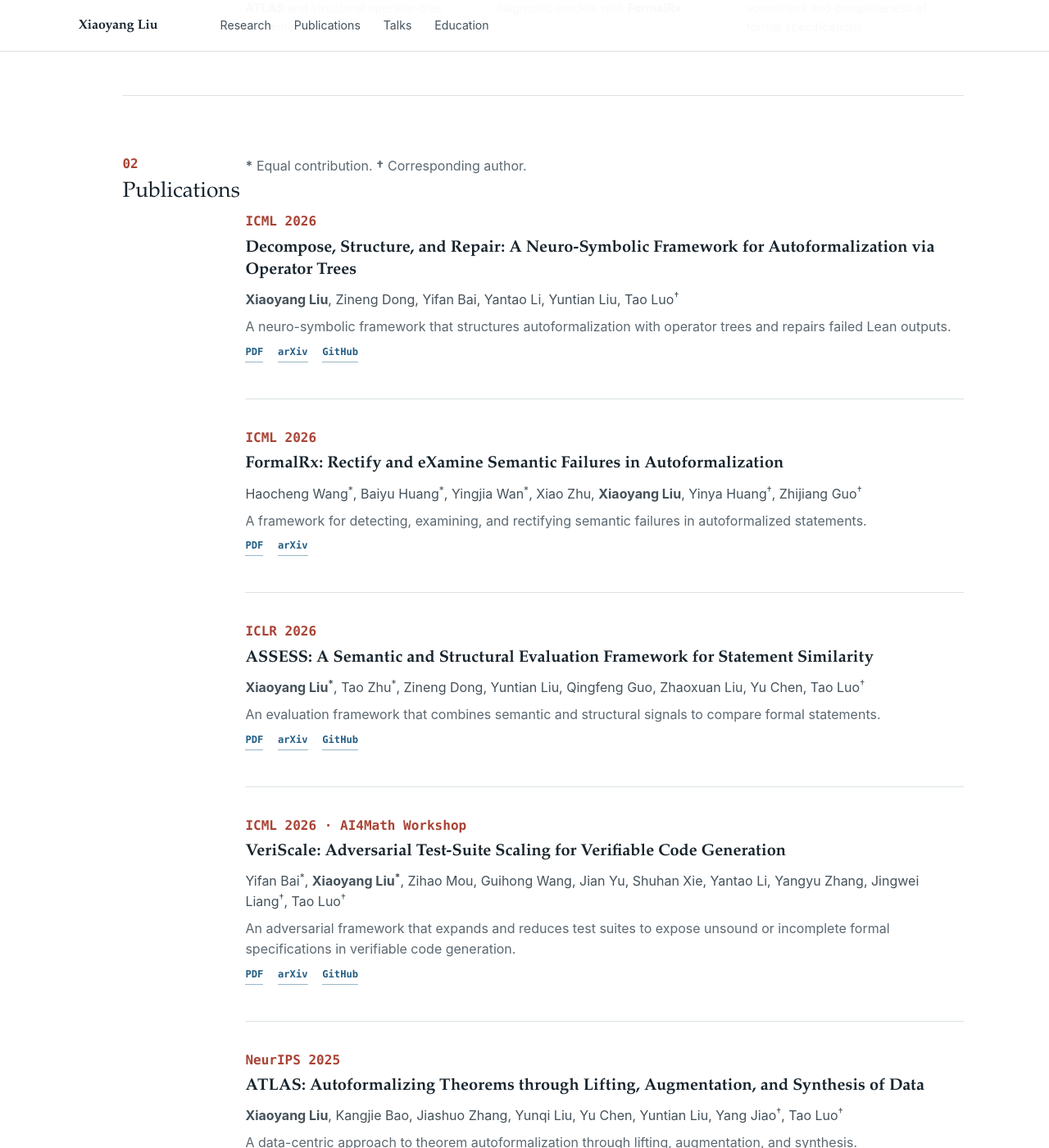
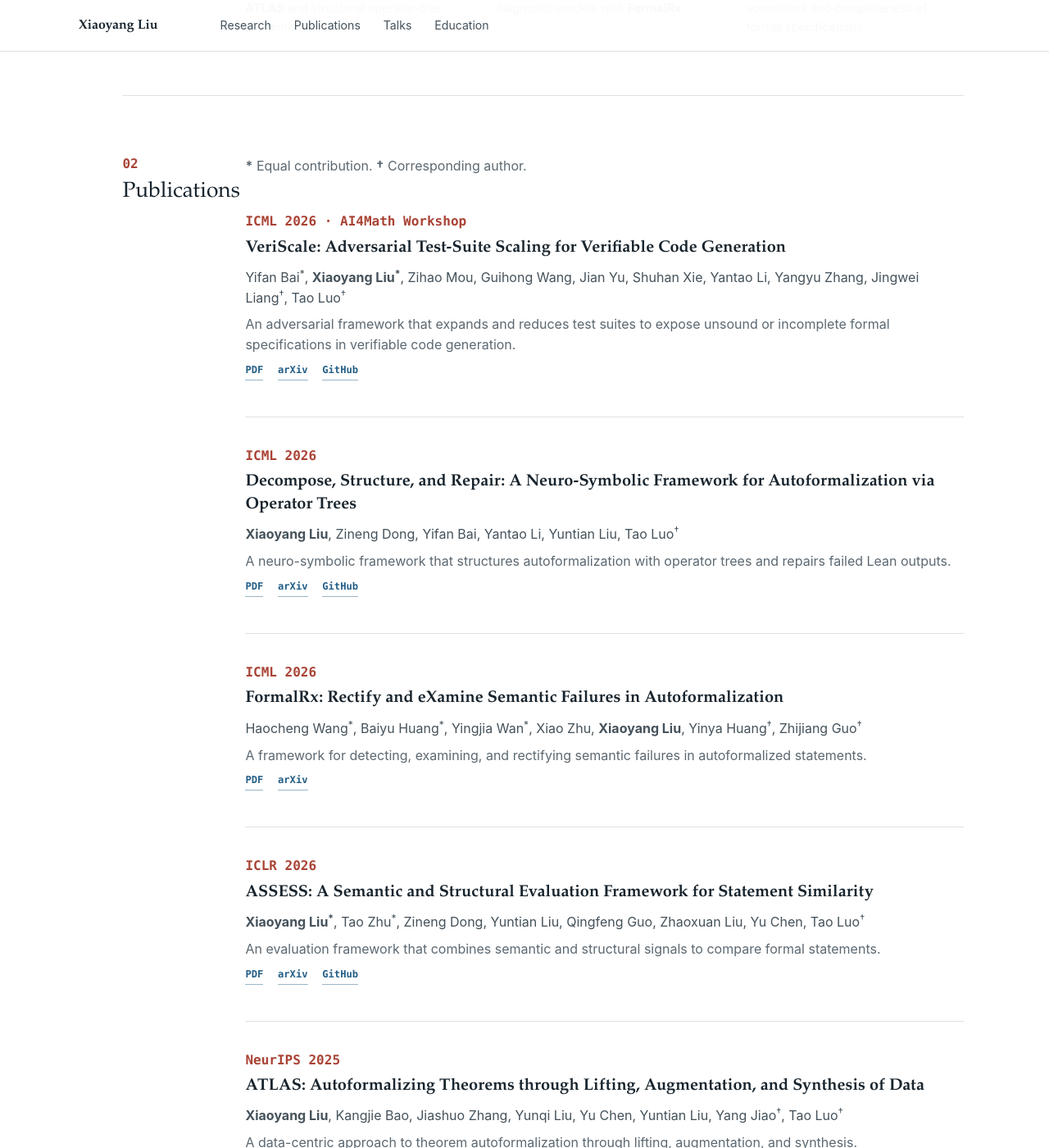
Before and after one commit to XiaoyangLiu-sjtu/XiaoyangLiu-sjtu.github.io, a Jekyll site: the page built from _pages/about.md, in a window 1280 px wide and 1400 px high, scrolled down 882 px. Shown: the whole window at 82% size. Built offline with Jekyll 4.4.1, drawn with Linux system fonts in a browser that asks for light colours.

Commit message:
Feature VeriScale as latest publication

```diff
--- a/_pages/about.md
+++ b/_pages/about.md
@@ -60,6 +60,16 @@ redirect_from:
 
     <article class="publication">
       <div class="publication__body">
+        <p class="publication__venue">ICML 2026 · AI4Math Workshop</p>
+        <h3><a href="https://arxiv.org/abs/2605.22368v1" target="_blank" rel="noopener noreferrer">VeriScale: Adversarial Test-Suite Scaling for Verifiable Code Generation</a></h3>
+        <p class="publication__authors">Yifan Bai<sup>*</sup>, <strong>Xiaoyang Liu<sup>*</sup></strong>, Zihao Mou, Guihong Wang, Jian Yu, Shuhan Xie, Yantao Li, Yangyu Zhang, Jingwei Liang<sup>†</sup>, Tao Luo<sup>†</sup></p>
+        <p class="publication__summary">An adversarial framework that expands and reduces test suites to expose unsound or incomplete formal specifications in verifiable code generation.</p>
+        <p class="publication__links"><a href="https://arxiv.org/pdf/2605.22368v1" target="_blank" rel="noopener noreferrer">PDF</a><a href="https://arxiv.org/abs/2605.22368v1" target="_blank" rel="noopener noreferrer">arXiv</a><a href="https://github.com/XiaoyangLiu-sjtu/VeriScale" target="_blank" rel="noopener noreferrer">GitHub</a></p>
+      </div>
+    </article>
+
+    <article class="publication">
+      <div class="publication__body">
         <p class="publication__venue">ICML 2026</p>
         <h3><a href="https://arxiv.org/abs/2604.19000" target="_blank" rel="noopener noreferrer">Decompose, Structure, and Repair: A Neuro-Symbolic Framework for Autoformalization via Operator Trees</a></h3>
         <p class="publication__authors"><strong>Xiaoyang Liu</strong>, Zineng Dong, Yifan Bai, Yantao Li, Yuntian Liu, Tao Luo<sup>†</sup></p>
@@ -85,16 +95,6 @@ redirect_from:
         <p class="publication__authors"><strong>Xiaoyang Liu<sup>*</sup></strong>, Tao Zhu<sup>*</sup>, Zineng Dong, Yuntian Liu, Qingfeng Guo, Zhaoxuan Liu, Yu Chen, Tao Luo<sup>†</sup></p>
         <p class="publication__summary">An evaluation framework that combines semantic and structural signals to compare formal statements.</p>
         <p class="publication__links"><a href="https://arxiv.org/pdf/2509.22246" target="_blank" rel="noopener noreferrer">PDF</a><a href="https://arxiv.org/abs/2509.22246" target="_blank" rel="noopener noreferrer">arXiv</a><a href="https://github.com/XiaoyangLiu-sjtu/ASSESS" target="_blank" rel="noopener noreferrer">GitHub</a></p>
-      </div>
-    </article>
-
-    <article class="publication">
-      <div class="publication__body">
-        <p class="publication__venue">ICML 2026 · AI4Math Workshop</p>
-        <h3><a href="https://arxiv.org/abs/2605.22368v1" target="_blank" rel="noopener noreferrer">VeriScale: Adversarial Test-Suite Scaling for Verifiable Code Generation</a></h3>
-        <p class="publication__authors">Yifan Bai<sup>*</sup>, <strong>Xiaoyang Liu<sup>*</sup></strong>, Zihao Mou, Guihong Wang, Jian Yu, Shuhan Xie, Yantao Li, Yangyu Zhang, Jingwei Liang<sup>†</sup>, Tao Luo<sup>†</sup></p>
-        <p class="publication__summary">An adversarial framework that expands and reduces test suites to expose unsound or incomplete formal specifications in verifiable code generation.</p>
-        <p class="publication__links"><a href="https://arxiv.org/pdf/2605.22368v1" target="_blank" rel="noopener noreferrer">PDF</a><a href="https://arxiv.org/abs/2605.22368v1" target="_blank" rel="noopener noreferrer">arXiv</a><a href="https://github.com/XiaoyangLiu-sjtu/VeriScale" target="_blank" rel="noopener noreferrer">GitHub</a></p>
       </div>
     </article>
 
```
